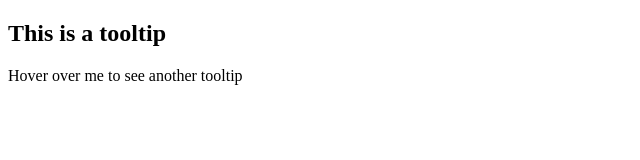
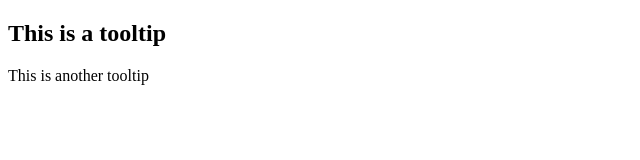
Before and after one commit to acciojob/react-composition-3-sayantan174, a React app: page / in a window 1280 px wide. Shown: the top 160 px of the page, without its empty margins (0-640 px from the left). Built offline with nearby package versions, Linux system fonts and the light colour scheme.

Commit message:
submitting code-Thu Jun 22 2023 17:57:48 GMT+0530 (India Standard Time)

```diff
--- a/src/components/Tooltip.js
+++ b/src/components/Tooltip.js
@@ -26,7 +26,7 @@ const Tooltip = (props) => {
           setF2(false);
         }}
         className="tooltip"
-      ><div>{props.children[1]}</div>
+      ><div>{props.text[1]}</div>
 
       </p>
     </>
```
